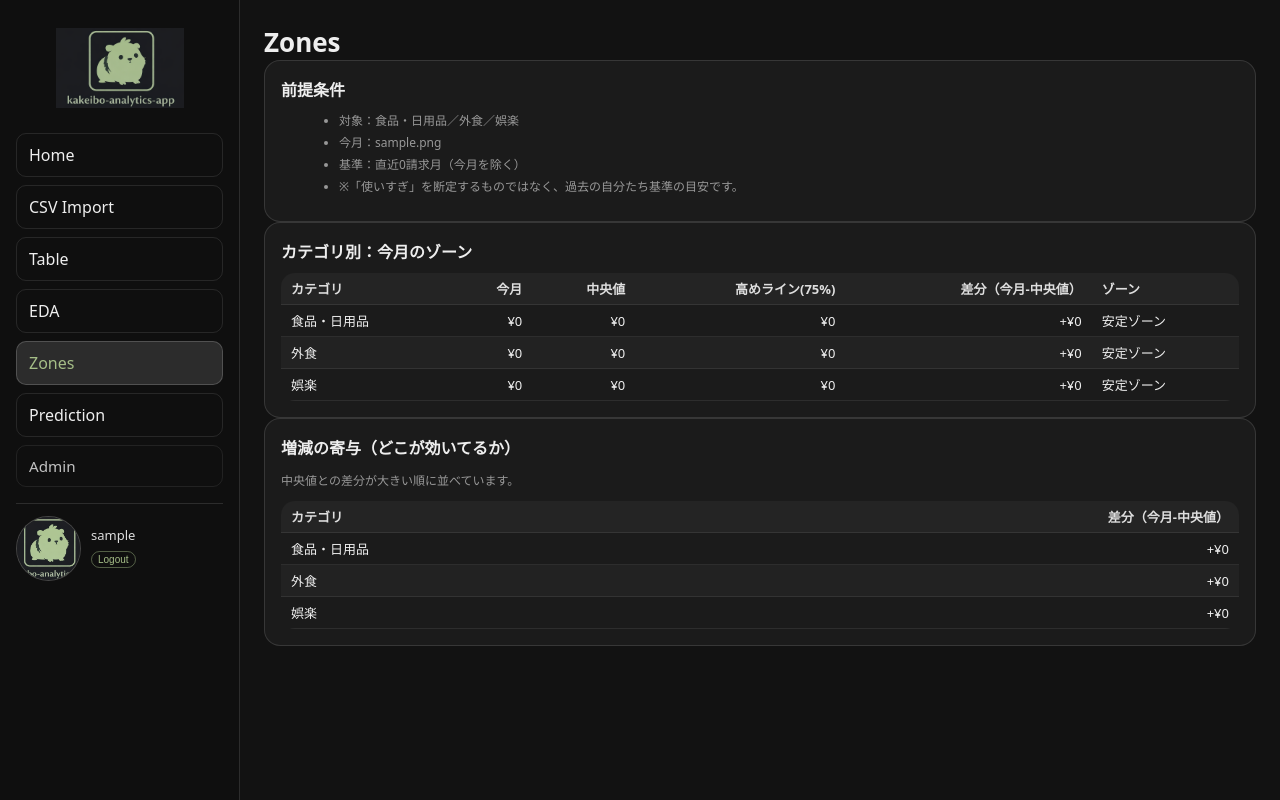
After one commit to yoshimu-urami-nats/kakeibo-analytics-app, a Django app: page /zones/ in a window 1280 px wide. The commit adds this page. Run offline with Django 5.2, Linux system fonts and the light colour scheme; a user stored in the database is signed in; tables that the repository leaves empty hold one stand-in row (values such as "Sample post").

Commit message:
Zonesページ追加

```diff
--- a/account/templates/account/base.html
+++ b/account/templates/account/base.html
@@ -42,6 +42,11 @@
         <a href="{% url 'eda' %}"
           class="{% if request.resolver_match.view_name == 'eda' %}active{% endif %}">
           EDA
+        </a>
+
+        <a href="{% url 'zones' %}"
+          class="{% if request.resolver_match.view_name == 'zones' %}active{% endif %}">
+          Zones
         </a>
 
         <a href="{% url 'prediction' %}"
--- /dev/null
+++ b/account/templates/account/zones.html
@@ -0,0 +1,76 @@
+{% extends "account/base.html" %}
+{% load humanize %}
+{% block title %}Zones{% endblock %}
+
+{% block content %}
+<h1>Zones</h1>
+
+{% if not has_data %}
+  <div class="card">
+    <p class="muted">データがないため表示できません。</p>
+  </div>
+{% else %}
+
+<div class="card">
+  <h2 class="h2">前提条件</h2>
+  <ul class="muted">
+    <li>対象：食品・日用品／外食／娯楽</li>
+    <li>今月：{{ current_month }}</li>
+    <li>基準：直近{{ n_base }}請求月（今月を除く）</li>
+    <li class="muted">※「使いすぎ」を断定するものではなく、過去の自分たち基準の目安です。</li>
+  </ul>
+</div>
+
+<div class="card">
+  <h2 class="h2">カテゴリ別：今月のゾーン</h2>
+
+  <table class="summary-table">
+    <thead>
+      <tr>
+        <th>カテゴリ</th>
+        <th class="num">今月</th>
+        <th class="num">中央値</th>
+        <th class="num">高めライン(75%)</th>
+        <th class="num">差分（今月-中央値）</th>
+        <th>ゾーン</th>
+      </tr>
+    </thead>
+    <tbody>
+      {% for r in cards %}
+      <tr>
+        <td>{{ r.name }}</td>
+        <td class="num">¥{{ r.current|intcomma }}</td>
+        <td class="num">¥{{ r.median|intcomma }}</td>
+        <td class="num">¥{{ r.p75|intcomma }}</td>
+        <td class="num">{% if r.delta >= 0 %}+{% endif %}¥{{ r.delta|intcomma }}</td>
+        <td>{{ r.zone }}</td>
+      </tr>
+      {% endfor %}
+    </tbody>
+  </table>
+</div>
+
+<div class="card">
+  <h2 class="h2">増減の寄与（どこが効いてるか）</h2>
+  <p class="muted">中央値との差分が大きい順に並べています。</p>
+
+  <table class="summary-table">
+    <thead>
+      <tr>
+        <th>カテゴリ</th>
+        <th class="num">差分（今月-中央値）</th>
+      </tr>
+    </thead>
+    <tbody>
+      {% for r in contrib %}
+      <tr>
+        <td>{{ r.name }}</td>
+        <td class="num">{% if r.delta >= 0 %}+{% endif %}¥{{ r.delta|intcomma }}</td>
+      </tr>
+      {% endfor %}
+    </tbody>
+  </table>
+</div>
+
+{% endif %}
+{% endblock %}
--- a/account/views.py
+++ b/account/views.py
@@ -3,10 +3,9 @@ import re
 from django.shortcuts import render
 from django.contrib.auth.decorators import login_required
 from django.db.models import Count, Sum, Q, F
-
 from transactions.models import Transaction
-
 from datetime import datetime
+from statistics import median
 
 def _yyyymm_key(s: str) -> int:
     """source_file から YYYYMM を抜いて、ソート用の数値にする"""
@@ -48,6 +47,31 @@ def _linear_regression(points: list[tuple[float, float]]):
     slope = num / denom
     intercept = y_mean - slope * x_mean
     return slope, intercept
+
+def _percentile(values: list[int], p: float) -> int:
+    """
+    p: 0.0〜1.0
+    線形補間のパーセンタイル（ざっくりで十分）
+    """
+    if not values:
+        return 0
+    xs = sorted(values)
+    if len(xs) == 1:
+        return xs[0]
+    k = (len(xs) - 1) * p
+    f = int(k)
+    c = min(f + 1, len(xs) - 1)
+    if f == c:
+        return xs[f]
+    d = k - f
+    return int(round(xs[f] + (xs[c] - xs[f]) * d))
+
+def _zone_label(cur: int, med: int, p75: int) -> str:
+    if cur <= med:
+        return "安定ゾーン"
+    if cur <= p75:
+        return "高めゾーン"
+    return "負担感あり"
 
 def home(request):
     return render(request, "account/home.html")
@@ -247,3 +271,101 @@ def prediction(request):
         "pred_next": pred_next,           # 来月予測（円）
         "next_month": next_month,         # 表示用ラベル
     })
+
+@login_required
+def zones(request):
+    target_names = ["食品・日用品", "外食", "娯楽"]
+    N = 12
+
+    # まず存在する source_file 一覧
+    sfs = list(
+        Transaction.objects
+        .exclude(source_file="")
+        .values_list("source_file", flat=True)
+        .distinct()
+    )
+    if not sfs:
+        return render(request, "account/zones.html", {"has_data": False})
+
+    # ★ YYYYMM ラベルごとに source_file を束ねる（同月に複数ファイルがあってもOK）
+    month_to_sfs: dict[str, list[str]] = {}
+    for sf in sfs:
+        mo = _yyyymm_label(sf)   # "202602" みたいな表示用YYYYMM
+        if mo:
+            month_to_sfs.setdefault(mo, []).append(sf)
+
+    months_sorted = sorted(month_to_sfs.keys(), key=lambda m: int(m) if m.isdigit() else -1)
+    if not months_sorted:
+        return render(request, "account/zones.html", {"has_data": False})
+
+    # 今月（最新YYYYMM）
+    current_month = months_sorted[-1]
+    current_sfs = month_to_sfs[current_month]  # ★同月ファイルを全部今月扱い
+
+    # ベース（月ラベルのリスト：最新を除いた直近N）
+    base_months = months_sorted[:-1][-N:]
+    base_sfs = []
+    for mo in base_months:
+        base_sfs.extend(month_to_sfs.get(mo, []))
+
+    # 対象データ
+    base_qs = (
+        Transaction.objects
+        .exclude(source_file="")
+        .exclude(category__isnull=True)
+        .filter(category__name__in=target_names)
+    )
+
+    # ① ベース期間：月×カテゴリ 合計（source_fileはbase_sfsに寄せる）
+    base_rows = (
+        base_qs
+        .filter(source_file__in=base_sfs)
+        .values("source_file", "category__name")
+        .annotate(total=Sum("amount"))
+    )
+
+    # month(YYYYMM) -> cat -> total
+    base_pivot: dict[str, dict[str, int]] = {}
+    for r in base_rows:
+        mo = _yyyymm_label(r["source_file"])
+        cat = r["category__name"]
+        base_pivot.setdefault(mo, {})
+        base_pivot[mo][cat] = base_pivot[mo].get(cat, 0) + int(r["total"] or 0)  # ★同月を足し込む
+
+    # ② 今月：カテゴリ合計（同月ファイル全部）
+    cur_rows = (
+        base_qs
+        .filter(source_file__in=current_sfs)
+        .values("category__name")
+        .annotate(total=Sum("amount"))
+    )
+    cur_by_cat = {r["category__name"]: int(r["total"] or 0) for r in cur_rows}
+
+    # ③ カテゴリごとに「中央値 / 75% / 今月 / ゾーン」
+    cards = []
+    for cat in target_names:
+        vals = [base_pivot.get(mo, {}).get(cat, 0) for mo in base_months]
+
+        med = int(median(vals)) if vals else 0
+        p75 = _percentile(vals, 0.75) if vals else 0
+        cur = cur_by_cat.get(cat, 0)
+
+        cards.append({
+            "name": cat,
+            "current": cur,
+            "median": med,
+            "p75": p75,
+            "delta": cur - med,
+            "zone": _zone_label(cur, med, p75),
+        })
+
+    contrib = sorted(cards, key=lambda x: x["delta"], reverse=True)
+
+    return render(request, "account/zones.html", {
+        "has_data": True,
+        "current_month": current_month,
+        "base_months": base_months,
+        "n_base": len(base_months),
+        "cards": cards,
+        "contrib": contrib,
+    })
--- a/kakeibo_app/urls.py
+++ b/kakeibo_app/urls.py
@@ -42,4 +42,5 @@ urlpatterns = [
     path('import/', views.csv_import, name='csv_import'),
     path('eda/', views.eda, name='eda'),
     path('prediction/', views.prediction, name='prediction'),
+    path('zones/', views.zones, name='zones'),
 ]
```
